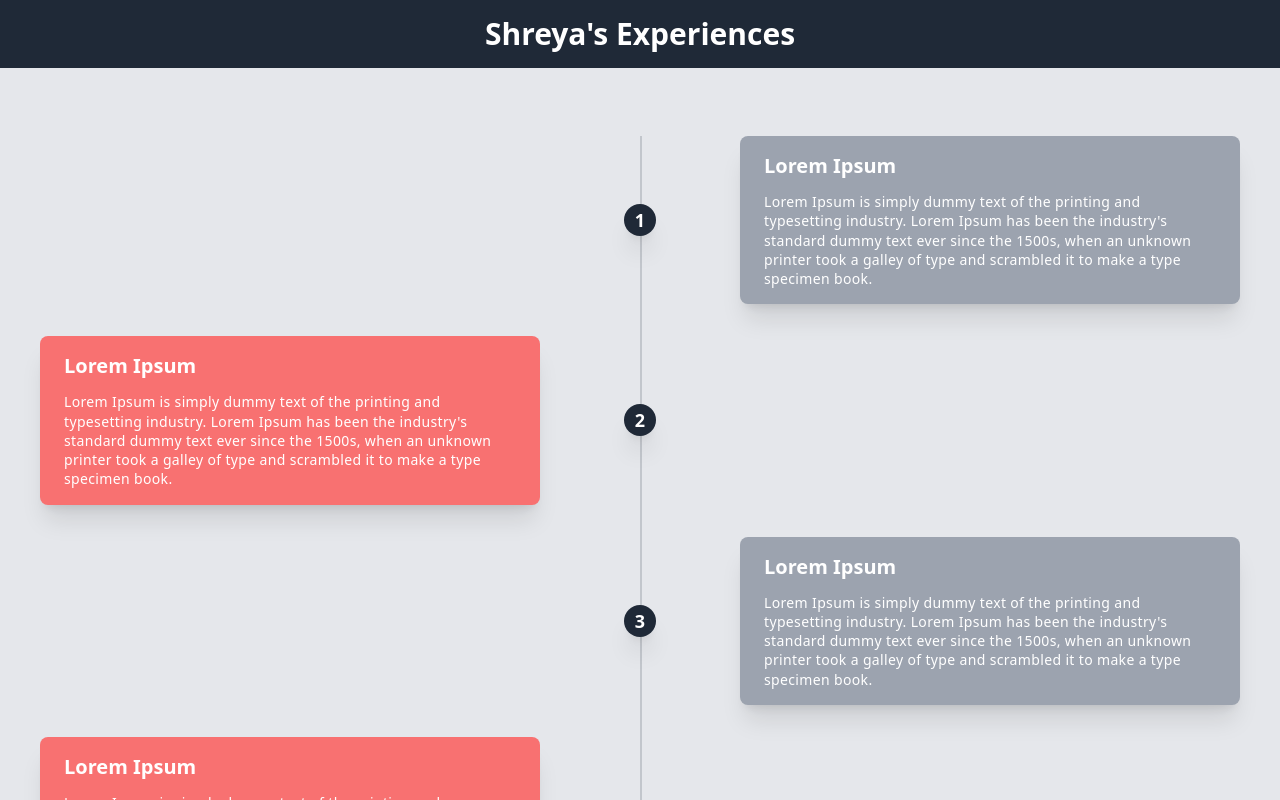
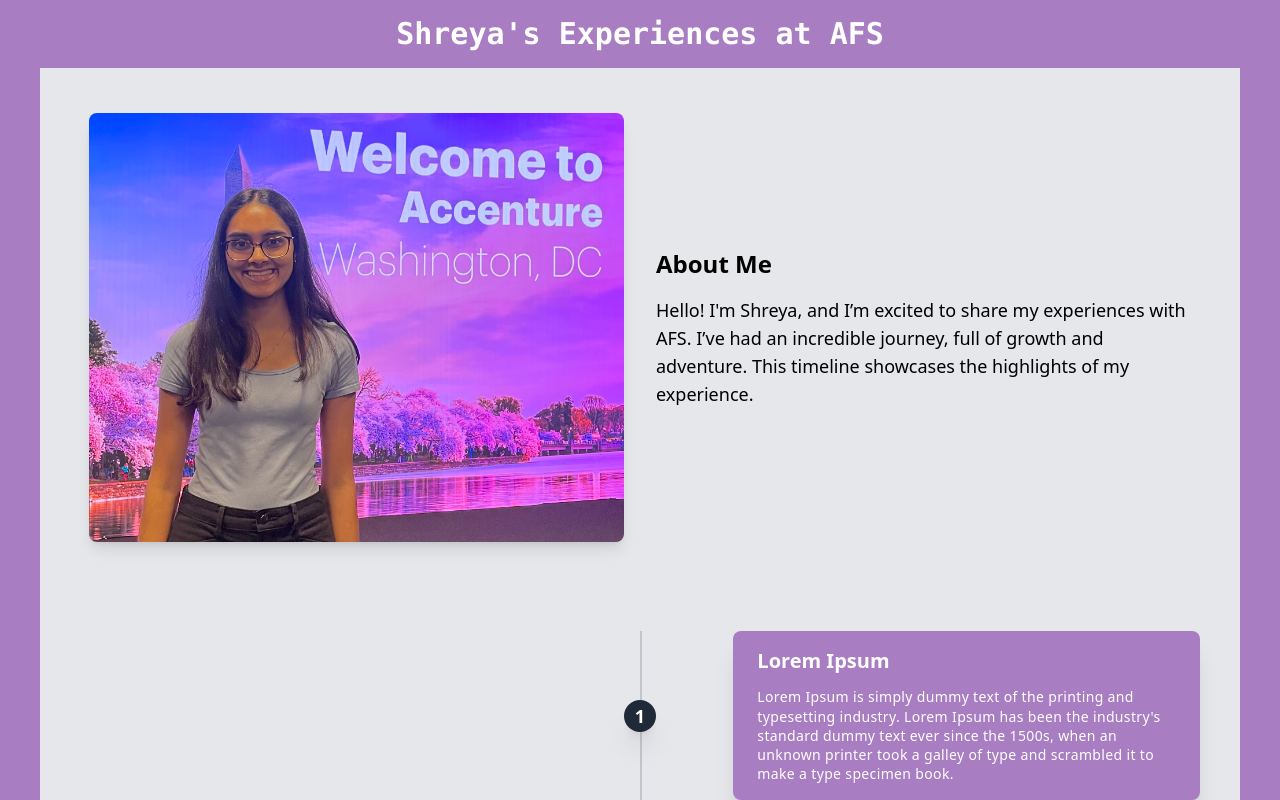
Before and after one commit to shreya513/afspres, a React (Vite) app: page / in a window 1280 px wide. Built offline with nearby package versions, Linux system fonts and the light colour scheme.

Commit message:
changed color

```diff
--- a/src/App.tsx
+++ b/src/App.tsx
@@ -1,15 +1,20 @@
 import React from 'react';
 import Timeline from './components/Timeline';
+import Bio from './components/Bio';
 
 const App: React.FC = () => {
   return (
-    <div className="items-center justify-center h-screen overflow-auto" style={{ background: '#edf2f7' }}>
-      <div className="fixed top-0 left-0 z-10 w-full py-4 text-white bg-gray-800">
-        <h1 className="text-3xl font-bold text-center">Shreya's Experiences</h1>
-      </div>
-      <div className="container w-full mx-auto bg-gray-200" style={{ marginTop: '4rem', paddingTop: '2rem', position: 'relative' }}>
-        <Timeline />
-      </div>
+    <div className="items-center justify-center h-screen overflow-auto" style={{ background: '#a87dc2' }}>
+      <header className="fixed top-0 left-0 z-10 w-full py-4 text-white" style={{ background: '#a87dc2' }}>
+        <h1 className="text-3xl font-bold text-center font-mono">Shreya's Experiences at AFS</h1>
+      </header>
+      <main style={{marginTop: '4rem' }}>
+        <div className="container w-full mx-auto bg-gray-200" style={{maxWidth: '1200px'}}>
+          <Bio />
+          <Timeline />
+        </div>
+      </main>
+
     </div>
   );
 };
--- /dev/null
+++ b/src/components/Bio.tsx
@@ -0,0 +1,24 @@
+// src/components/Bio.tsx
+import React from 'react';
+
+const Bio: React.FC = () => {
+  return (
+    <div className="flex flex-wrap items-center justify-center p-8 bg-gray-200 border">
+      <div className="w-full md:w-1/2 p-4">
+        <img
+          src="image.JPG" // Update this path to your image
+        //   alt="Shreya"
+          className="w-full h-auto rounded-lg shadow-lg"
+        />
+      </div>
+      <div className="w-full md:w-1/2 p-4">
+        <h2 className="text-2xl font-bold mb-4">About Me</h2>
+        <p className="text-lg">
+          Hello! I'm Shreya, and I’m excited to share my experiences with AFS. I’ve had an incredible journey, full of growth and adventure. This timeline showcases the highlights of my experience.
+        </p>
+      </div>
+    </div>
+  );
+};
+
+export default Bio;
--- a/src/components/TimelineEvent.tsx
+++ b/src/components/TimelineEvent.tsx
@@ -4,11 +4,8 @@
   event: {
     side: string;
     number: number;
-    color: string;
-    textColor: string;
     title: string;
     description: string;
-    bgColor: string;
   };
 }
 
@@ -16,12 +13,12 @@
   return (
     <div className={`mb-8 flex justify-between ${event.side === 'left' ? 'flex-row-reverse' : ''} items-center w-full ${event.side}-timeline`}>
       <div className="order-1 w-5/12"></div>
-      <div className={`z-0 flex items-center order-1 ${event.color} shadow-xl w-8 h-8 rounded-full`}>
-        <h1 className={`mx-auto font-semibold text-lg ${event.textColor}`}>{event.number}</h1>
+      <div className={`z-0 flex items-center order-1 bg-gray-800 shadow-xl w-8 h-8 rounded-full`}>
+        <h1 className={`mx-auto font-semibold text-lg text-white`}>{event.number}</h1>
       </div>
-      <div className={`order-1 ${event.bgColor} rounded-lg shadow-xl w-5/12 px-6 py-4`}>
-        <h3 className={`mb-3 font-bold ${event.textColor} text-xl`}>{event.title}</h3>
-        <p className={`text-sm leading-snug tracking-wide ${event.textColor} text-opacity-100`}>{event.description}</p>
+      <div className={`order-1 rounded-lg shadow-xl w-5/12 px-6 py-4`} style={{ background: '#a87dc2' }}>
+        <h3 className={`mb-3 font-bold text-white text-xl`}>{event.title}</h3>
+        <p className={`text-sm leading-snug tracking-wide text-white text-opacity-100`}>{event.description}</p>
       </div>
     </div>
   );
--- a/src/data.ts
+++ b/src/data.ts
@@ -2,37 +2,25 @@
     {
       side: 'right',
       number: 1,
-      color: 'bg-gray-800',
-      textColor: 'text-white',
       title: 'Lorem Ipsum',
       description: "Lorem Ipsum is simply dummy text of the printing and typesetting industry. Lorem Ipsum has been the industry's standard dummy text ever since the 1500s, when an unknown printer took a galley of type and scrambled it to make a type specimen book.",
-      bgColor: 'bg-gray-400',
     },
     {
       side: 'left',
       number: 2,
-      color: 'bg-gray-800',
-      textColor: 'text-white',
       title: 'Lorem Ipsum',
       description: "Lorem Ipsum is simply dummy text of the printing and typesetting industry. Lorem Ipsum has been the industry's standard dummy text ever since the 1500s, when an unknown printer took a galley of type and scrambled it to make a type specimen book.",
-      bgColor: 'bg-red-400',
     },
     {
       side: 'right',
       number: 3,
-      color: 'bg-gray-800',
-      textColor: 'text-white',
       title: 'Lorem Ipsum',
       description: "Lorem Ipsum is simply dummy text of the printing and typesetting industry. Lorem Ipsum has been the industry's standard dummy text ever since the 1500s, when an unknown printer took a galley of type and scrambled it to make a type specimen book.",
-      bgColor: 'bg-gray-400',
     },
     {
       side: 'left',
       number: 4,
-      color: 'bg-gray-800',
-      textColor: 'text-white',
       title: 'Lorem Ipsum',
       description: "Lorem Ipsum is simply dummy text of the printing and typesetting industry. Lorem Ipsum has been the industry's standard dummy text ever since the 1500s, when an unknown printer took a galley of type and scrambled it to make a type specimen book.",
-      bgColor: 'bg-red-400',
     },
   ];
```
Also changed, not shown: public/image.JPG (added).
